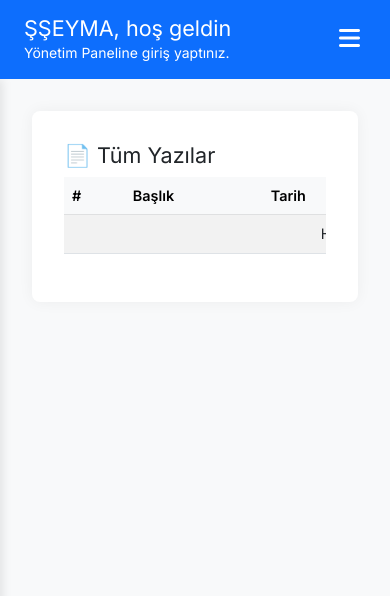
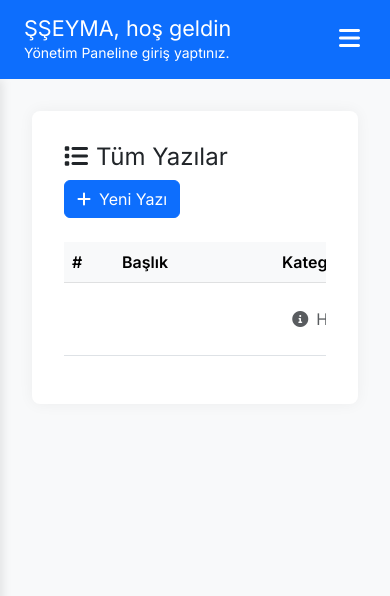
Before and after one commit to ugurtr-cmd/django-project-web, a Django app: page /admin-paneli/yazilar/ in a window 390 px wide. Shown: the top 596 px of the page. Run offline with Django 5.2, Linux system fonts and the light colour scheme; the visitor is signed in with stand-in values (Sample User, id 1); data that the repository does not hold is empty.

Commit message:
Update list.html

```diff
--- a/mainproject/templates/list.html
+++ b/mainproject/templates/list.html
@@ -1,30 +1,36 @@
 {% extends "layout_admin.html" %}
 {% load static %}
 
-{% block title %}Yazı Yönetimi | Admin{% endblock %}
+{% block title %}Tüm Yazılar | Admin{% endblock %}
+
 {% block content %}
-    <!-- Main Content -->
 <div class="main-panel">
-        <!-- Yazı Yönetimi Bölümü -->
   <div class="section-box">
-            <h4>📄 Tüm Yazılar</h4>
+    <div class="d-flex flex-column flex-md-row justify-content-between align-items-start align-items-md-center mb-4">
+      <h3><i class="fas fa-list me-2"></i>Tüm Yazılar</h3>
+      <a href="{% url 'admin-paneli' %}" class="btn btn-primary">
+        <i class="fas fa-plus me-2"></i>Yeni Yazı
+      </a>
+    </div>
+
     <div class="table-responsive">
-                <table class="table table-striped table-hover">
+      <table class="table table-hover align-middle">
         <thead class="table-light">
           <tr>
-                            <th>#</th>
+            <th style="width: 50px;">#</th>
             <th>Başlık</th>
-                            <th>Tarih</th>
-                            <th>Durum</th>
-                            <th>İşlem</th>
+            <th style="width: 120px;">Kategori</th>
+            <th style="width: 100px;">Durum</th>
+            <th style="width: 120px;">Tarih</th>
+            <th style="width: 150px;" class="text-end">İşlemler</th>
           </tr>
         </thead>
         <tbody>
           {% for yazi in yazilar %}
           <tr>
             <td>{{ forloop.counter }}</td>
-                            <td>{{ yazi.title|truncatechars:30 }}</td>
-                            <td>{{ yazi.tarih|date:"d.m.Y" }}</td>
+            <td>{{ yazi.title|truncatechars:50 }}</td>
+            <td>{{ yazi.category.name }}</td>
             <td>
               {% if yazi.isActive %}
                 <span class="badge bg-success">Aktif</span>
@@ -32,15 +38,24 @@
                 <span class="badge bg-secondary">Pasif</span>
               {% endif %}
             </td>
-                            <td class="d-flex gap-2">
-                                <a href="{% url 'yazi-guncelle' yazi.id %}" class="btn btn-sm btn-primary flex-grow-1">Güncelle</a>
-                                <a href="{% url 'yazi-sil' yazi.id %}" class="btn btn-sm btn-danger flex-grow-1">
-                                    Sil
+            <td>{{ yazi.tarih|date:"d.m.Y" }}</td>
+            <td class="text-end">
+              <div class="d-flex justify-content-end gap-2">
+                <a href="{% url 'yazi-guncelle' yazi.id %}" class="btn btn-sm btn-outline-primary" title="Düzenle">
+                  <i class="fas fa-edit"></i>
                 </a>
+                <a href="{% url 'yazi-sil' yazi.id %}" class="btn btn-sm btn-outline-danger" title="Sil">
+                  <i class="fas fa-trash"></i>
+                </a>
+              </div>
             </td>
           </tr>
           {% empty %}
-                            <tr><td colspan="5" class="text-center">Hiç yazı yok.</td></tr>
+          <tr>
+            <td colspan="6" class="text-center py-4 text-muted">
+              <i class="fas fa-info-circle me-2"></i>Henüz yazı bulunmamaktadır
+            </td>
+          </tr>
           {% endfor %}
         </tbody>
       </table>
@@ -49,34 +64,18 @@
 </div>
 
 <style>
-        /* Özel stiller */
   @media (max-width: 768px) {
-            .table-responsive table {
-                font-size: 0.9rem;
-            }
-            .table-responsive th,
-            .table-responsive td {
-                padding: 0.5rem;
-            }
-            .table-responsive .btn {
-                padding: 0.25rem 0.5rem;
-                font-size: 0.8rem;
-            }
-            .table-responsive td:nth-child(2) {  /* Başlık sütunu */
-                max-width: 150px;
-                white-space: nowrap;
-                overflow: hidden;
-                text-overflow: ellipsis;
-            }
-        }
-
-        @media (max-width: 576px) {
     .table-responsive {
       overflow-x: auto;
       -webkit-overflow-scrolling: touch;
     }
-            .table-responsive table {
-                min-width: 600px;
+
+    .table {
+      min-width: 700px;
+    }
+
+    .section-box h3 {
+      font-size: 1.5rem;
     }
   }
 </style>
```
Lines whose indentation alone changed are shown as unchanged.
